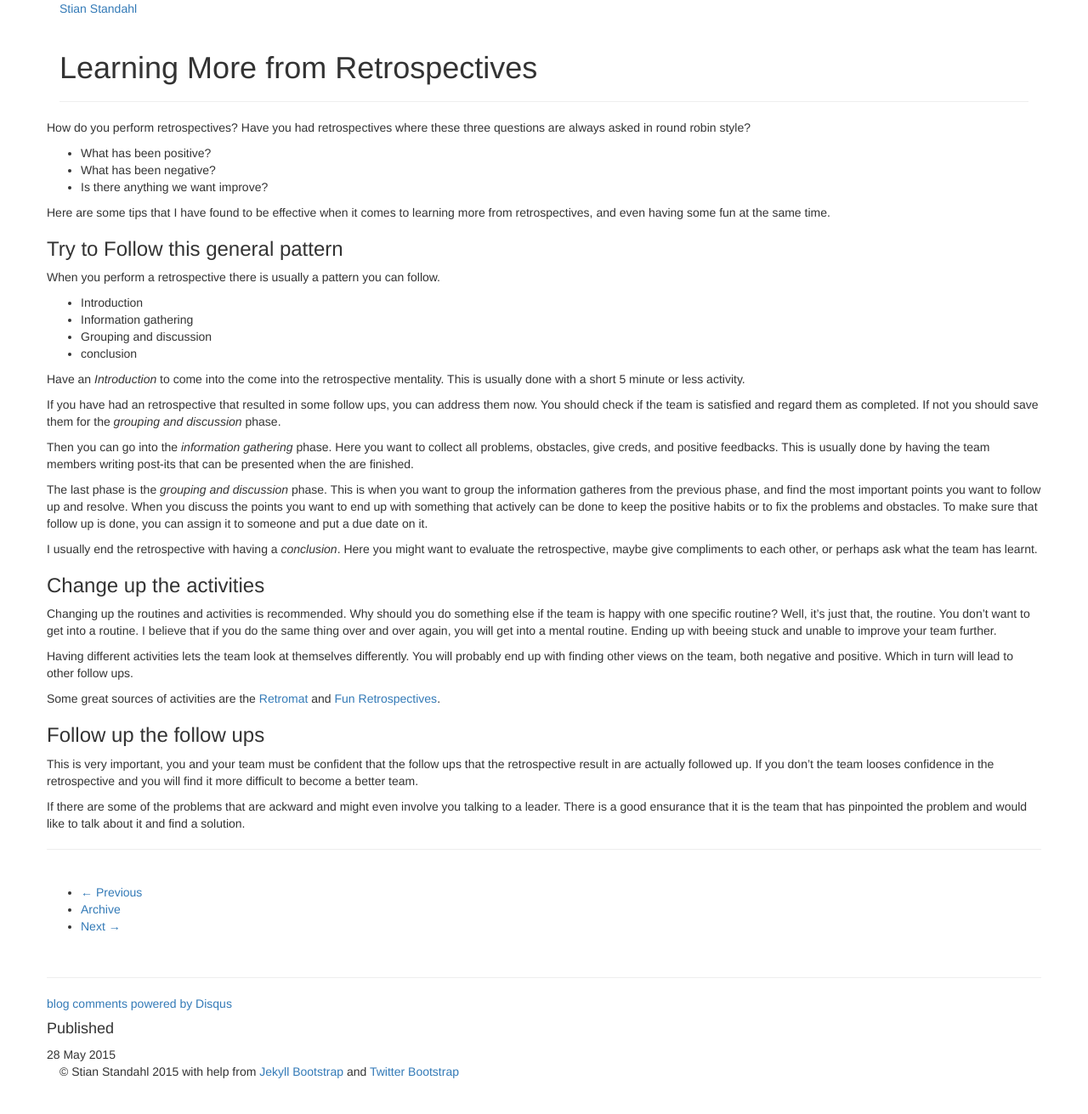
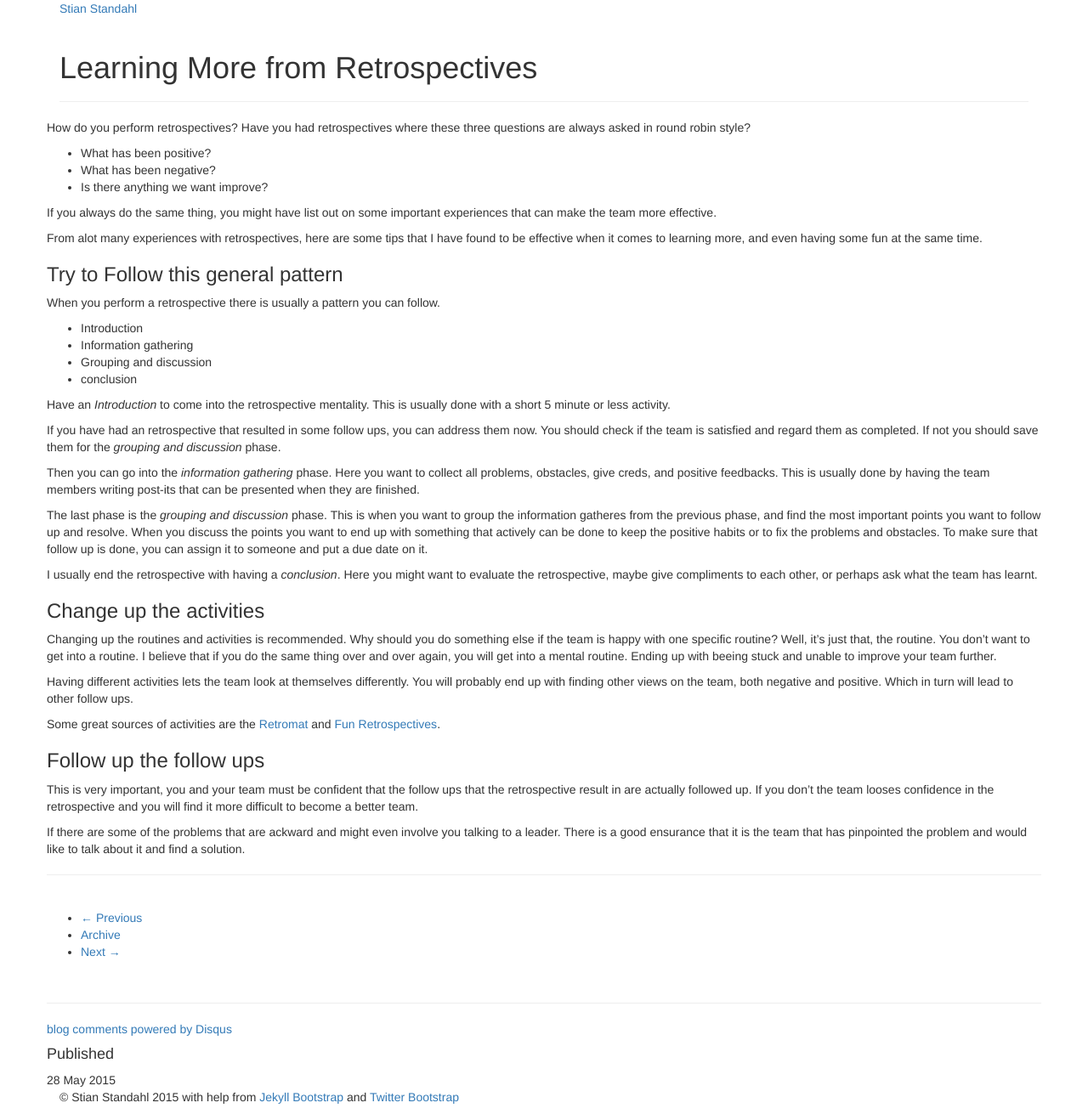
Before and after one commit to stiasta/stiasta.github.io, a Jekyll site: the page built from _posts/2015-05-28-Learning more from Retrospectives.md, in a window 1280 px wide. Shown: the whole page at 85% size. Built offline with Jekyll 4.4.1, drawn with Linux system fonts in a browser that asks for light colours; nearby versions of some CDN libraries; comment, search, counter and statistics services are not loaded; before the commit the page ends 1281 px from its top, so only the background shows below that.

Commit message:
changed the text based on feedback from dag olav, teh awesome

```diff
--- a/_posts/2015-05-28-Learning more from Retrospectives.md
+++ b/_posts/2015-05-28-Learning more from Retrospectives.md
@@ -9,7 +9,9 @@ How do you perform retrospectives? Have you had retrospectives where these three
 - What has been negative?
 - Is there anything we want improve?
 
-Here are some tips that I have found to be effective when it comes to learning more from retrospectives, and even having some fun at the same time.
+If you always do the same thing, you might have list out on some important experiences that can make the team more effective.
+
+From alot many experiences with retrospectives, here are some tips that I have found to be effective when it comes to learning more, and even having some fun at the same time.
 
 ###Try to Follow this general pattern
 When you perform a retrospective there is usually a pattern you can follow.
@@ -19,11 +21,11 @@ When you perform a retrospective there is usually a pattern you can follow.
 - Grouping and discussion
 - conclusion
 
-Have an _Introduction_ to come into the come into the retrospective mentality. This is usually done with a short 5 minute or less activity.
+Have an _Introduction_ to come into the retrospective mentality. This is usually done with a short 5 minute or less activity.
 
 If you have had an retrospective that resulted in some follow ups, you can address them now. You should check if the team is satisfied and regard them as completed. If not you should save them for the _grouping and discussion_ phase.
 
-Then you can go into the _information gathering_ phase. Here you want to collect all problems, obstacles, give creds, and positive feedbacks. This is usually done by having the team members writing post-its that can be presented when the are finished.
+Then you can go into the _information gathering_ phase. Here you want to collect all problems, obstacles, give creds, and positive feedbacks. This is usually done by having the team members writing post-its that can be presented when they are finished.
 
 The last phase is the _grouping and discussion_ phase. This is when you want to group the information gatheres from the previous phase, and find the most important points you want to follow up and resolve. When you discuss the points you want to end up with something that actively can be done to keep the positive habits or to fix the problems and obstacles. To make sure that follow up is done, you can assign it to someone and put a due date on it.
 
```
